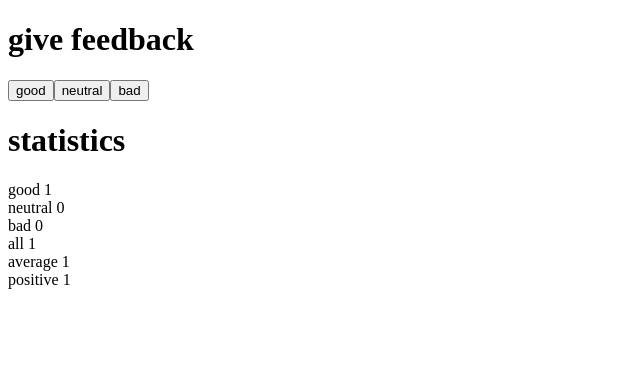
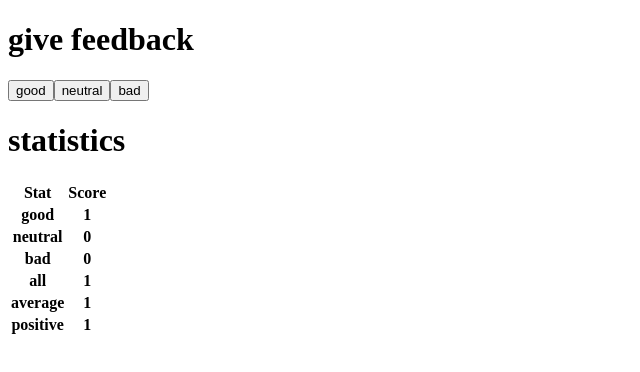
Before and after one commit to RobGhys/fso-complex-state, a React (Create React App) app: page / in a window 1280 px wide. Both pictures are taken after a click on the button "good". Shown: the top 372 px of the page, without its empty margins (0-640 px from the left). Built offline with nearby package versions, Linux system fonts and the light colour scheme.

Commit message:
Completed ex until 11

```diff
--- a/src/App.js
+++ b/src/App.js
@@ -5,24 +5,58 @@ import './App.css';
 const Title = ({title}) => <h1>{title}</h1>;
 
 // Conditional rendering depending on the state of the app
-const History = (props) => {
+const Display = (props) => {
     if (props.allClicks.length === 0) {
         return (
-            <div>The app is used by pressing the buttons</div>
+            <div>No feedback given</div>
         )
     }
     return (
         <div>
-            button press history: {props.allClicks.join(' ')}
+            <Statistics feedbacks={props.feedbacks} />
         </div>
     )
 };
 
+const Statistics = ({feedbacks}) => {
+    const goodScore = feedbacks[0].score;
+    const neutralScore = feedbacks[1].score;
+    const badScore = feedbacks[2].score;
+
+    const totalFeedbacks = goodScore + neutralScore + badScore;
+    const avgFeedbacks = (goodScore - badScore) / totalFeedbacks;
+    const positiveFeedbacks = goodScore / totalFeedbacks;
+
+    return (
+        <div>
+            <Title title={'statistics'} />
+
+            <table>
+                <thead>
+                    <tr>
+                        <th>Stat</th>
+                        <th>Score</th>
+                    </tr>
+                </thead>
+                <tbody>
+                    <ShowStat text={feedbacks[0].name} score={feedbacks[0].score} />
+                    <ShowStat text={feedbacks[1].name} score={feedbacks[1].score} />
+                    <ShowStat text={feedbacks[2].name} score={feedbacks[2].score} />
+                    <ShowStat text={'all'} score={totalFeedbacks} />
+                    <ShowStat text={'average'} score={avgFeedbacks} />
+                    <ShowStat text={'positive'} score={positiveFeedbacks} />
+                </tbody>
+
+            </table>
+        </div>
+)}
+
 const ShowStat = ({text, score}) => {
     return (
-        <div>
-            {text} {score}
-        </div>
+        <tr>
+            <th>{text}</th>
+            <th>{score}</th>
+        </tr>
     )
 }
 
@@ -56,6 +90,22 @@ const App = () => {
     };
 
     const totalFeedbacks = good + neutral + bad;
+
+    const feedbacks = [
+         {
+            name: 'good',
+            score: good
+        },
+        {
+            name: 'neutral',
+            score: neutral
+        },
+        {
+            name: 'bad',
+            score: bad
+        },
+    ]
+
   return (
       <div>
           <Title title={'give feedback'} />
@@ -64,14 +114,8 @@ const App = () => {
               <Button handleClick={handleNeutralClick} text='neutral' />
               <Button handleClick={handleBadClick} text='bad' />
           </div>
-          <Title title={'statistics'} />
-          <ShowStat text={'good'} score={good} />
-          <ShowStat text={'neutral'} score={neutral} />
-          <ShowStat text={'bad'} score={bad} />
-          <ShowStat text={'all'} score={totalFeedbacks} />
-          <ShowStat text={'average'} score={(good - bad) / totalFeedbacks} />
-          <ShowStat text={'positive'} score={good / totalFeedbacks} />
 
+          <Display allClicks={allClicks} feedbacks={feedbacks}/>
       </div>
   )
 }
```
